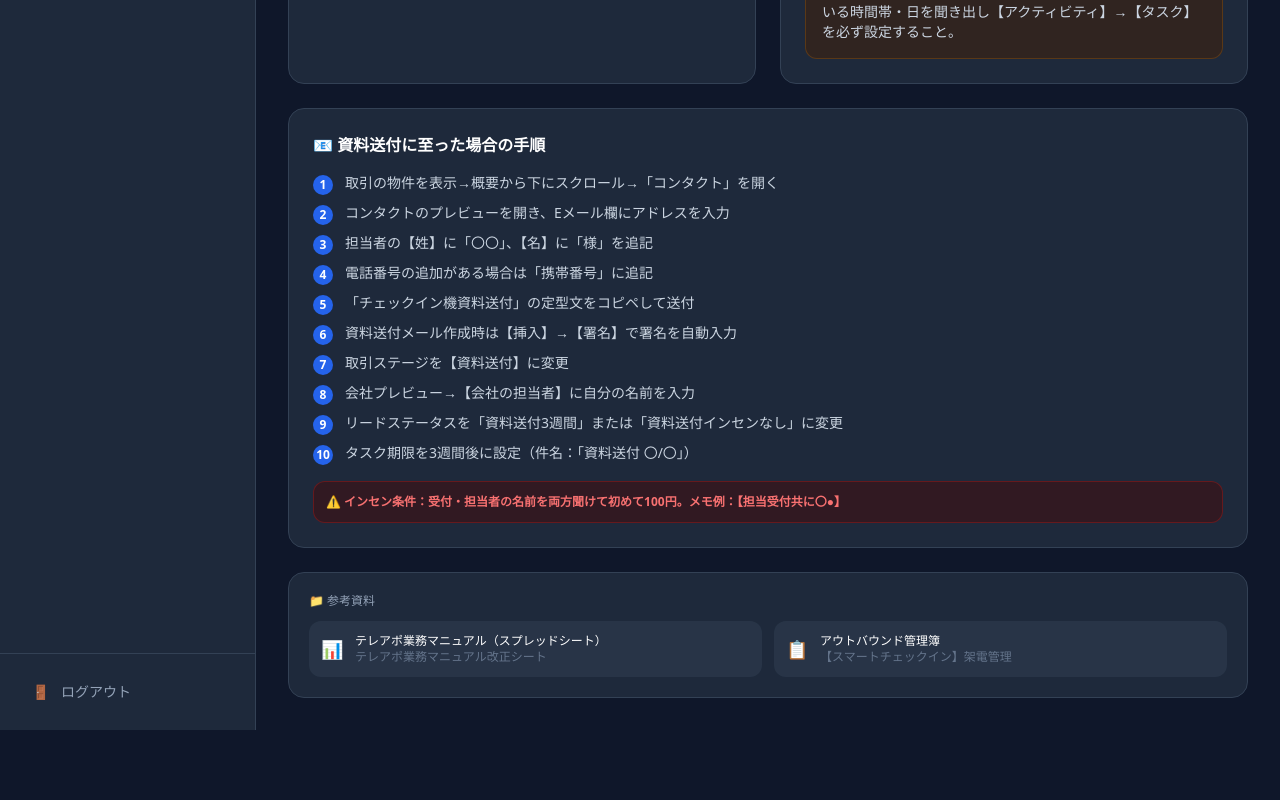
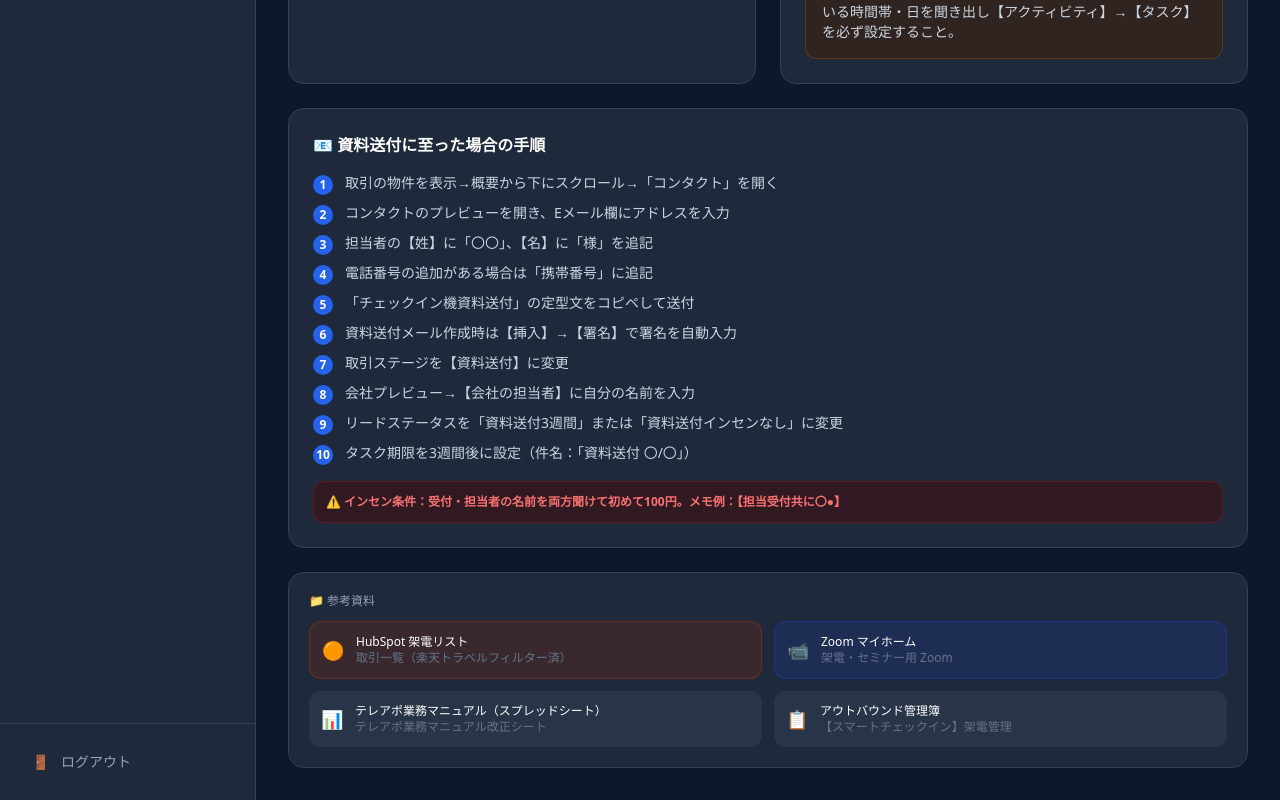
Before and after one commit to fyoneyone9-cyber/kujira-support, a Next.js app: page /teleapo in a window 1280 px wide. Shown: the part 1103-1903 px from the top of the page. Before the commit the page ends 1833 px from the top, so only its background shows below. Built offline with nearby package versions, Linux system fonts and the light colour scheme.

Commit message:
feat: テレアポページにHubSpot架電リスト・Zoomリンクを追加

```diff
--- a/src/app/(app)/teleapo/page.tsx
+++ b/src/app/(app)/teleapo/page.tsx
@@ -711,6 +711,22 @@ DA   www.device-agency.co.jp
       <div className="mt-6 bg-slate-800 rounded-2xl border border-slate-700 p-5">
         <p className="text-xs text-slate-400 font-medium mb-3">📁 参考資料</p>
         <div className="grid grid-cols-1 md:grid-cols-2 gap-3">
+          <a href="https://app-na2.hubspot.com/contacts/39705134/objects/0-3/views/353515006/list" target="_blank" rel="noopener noreferrer"
+            className="flex items-center gap-3 p-3 bg-orange-900/30 hover:bg-orange-900/50 border border-orange-800/50 rounded-xl transition-colors group">
+            <span className="text-lg">🟠</span>
+            <div>
+              <p className="text-white text-xs font-medium group-hover:text-orange-300 transition-colors">HubSpot 架電リスト</p>
+              <p className="text-slate-500 text-xs">取引一覧（楽天トラベルフィルター済）</p>
+            </div>
+          </a>
+          <a href="https://us02web.zoom.us/myhome" target="_blank" rel="noopener noreferrer"
+            className="flex items-center gap-3 p-3 bg-blue-900/30 hover:bg-blue-900/50 border border-blue-800/50 rounded-xl transition-colors group">
+            <span className="text-lg">📹</span>
+            <div>
+              <p className="text-white text-xs font-medium group-hover:text-blue-300 transition-colors">Zoom マイホーム</p>
+              <p className="text-slate-500 text-xs">架電・セミナー用 Zoom</p>
+            </div>
+          </a>
           <a href="https://docs.google.com/spreadsheets/d/1F2ycU3glbgrJCOkLRKHg86ROWggkbYOZXxhA2vco84o/edit?gid=767829959#gid=767829959" target="_blank" rel="noopener noreferrer"
             className="flex items-center gap-3 p-3 bg-slate-700/50 hover:bg-slate-700 rounded-xl transition-colors group">
             <span className="text-lg">📊</span>
```
